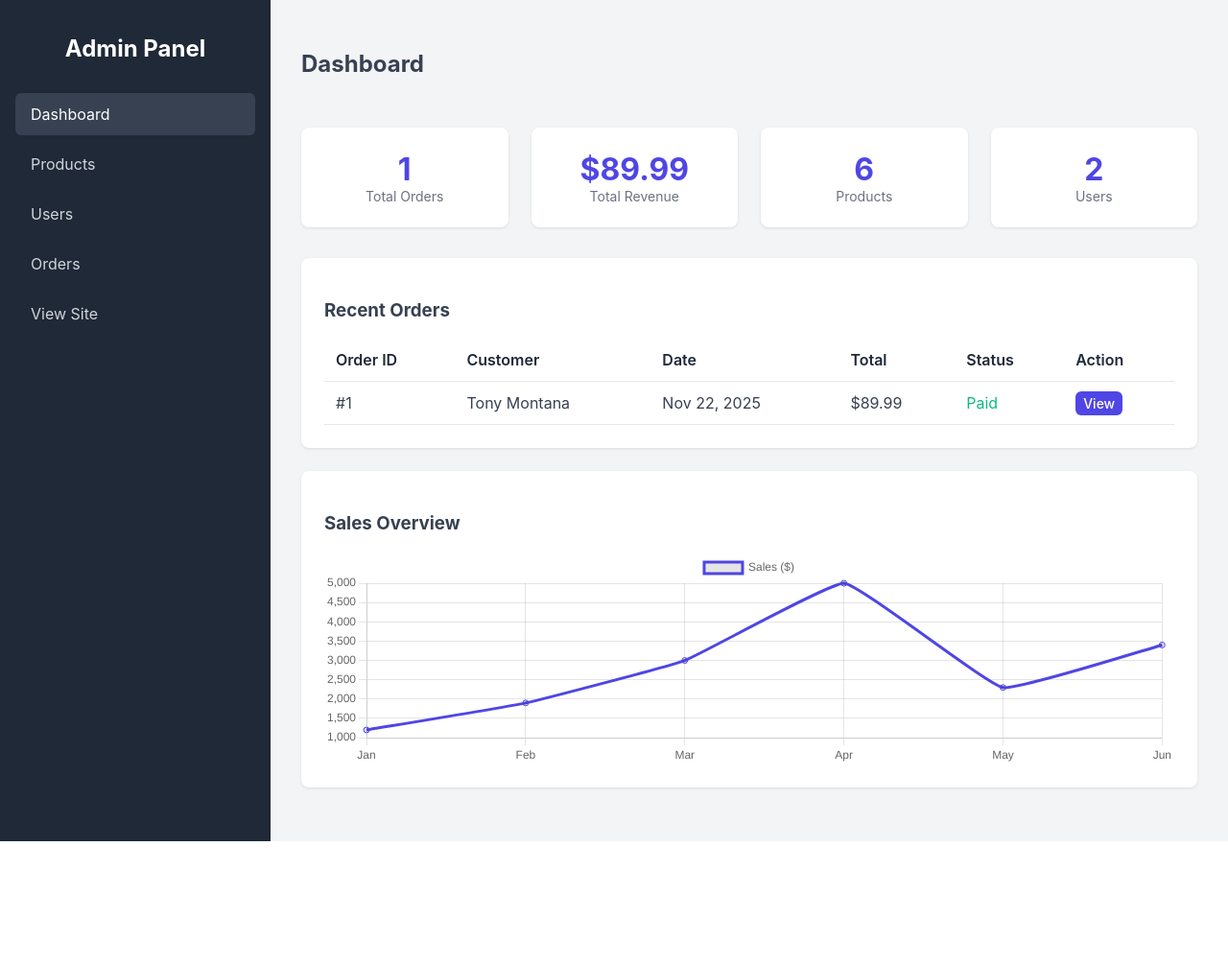
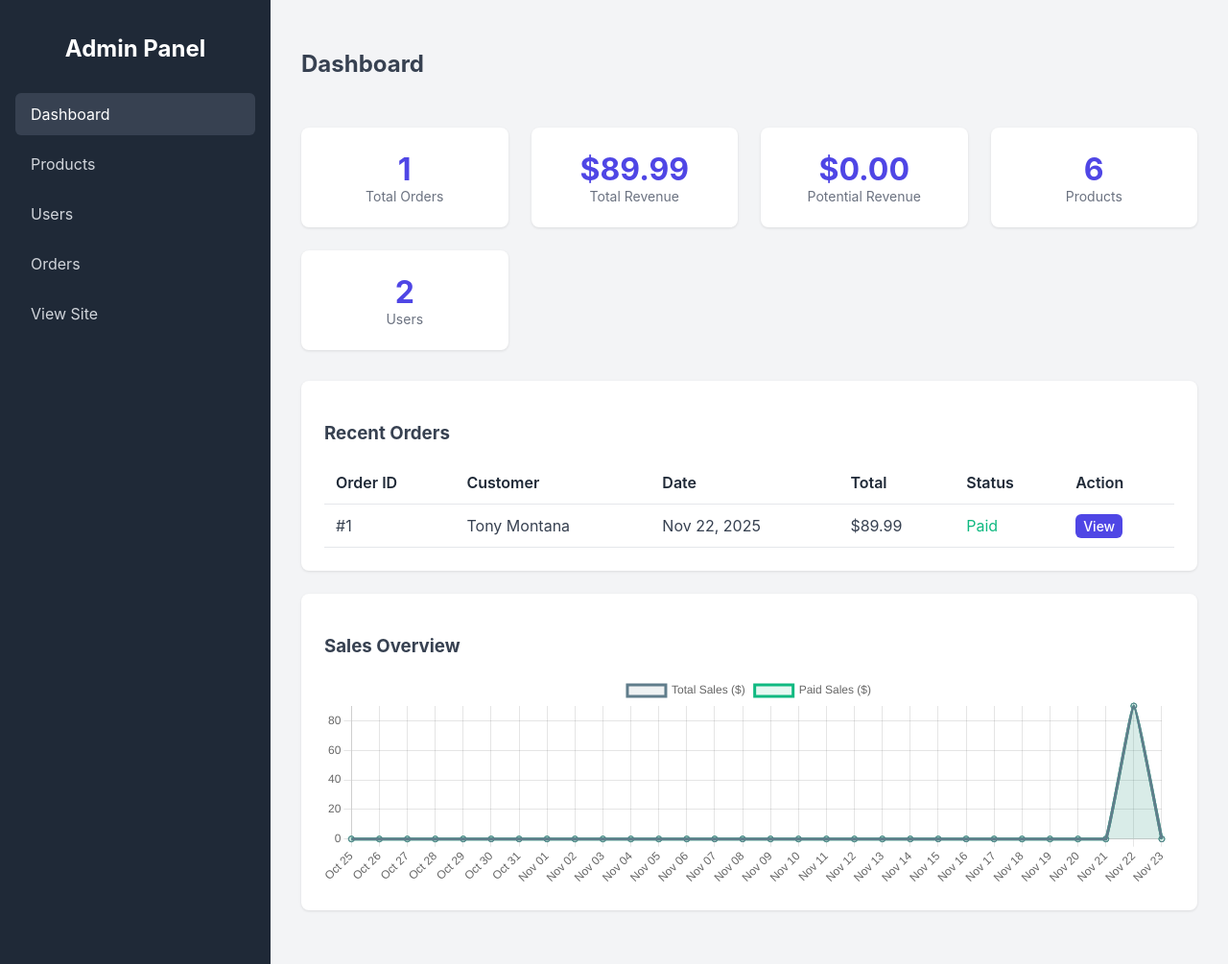
Before and after one commit to estebanhirzfeld/ecommerce_project, a Django app: page /custom-admin/dashboard/ in a window 1280 px wide. Shown: the whole page at 96% size. Before the commit the page ends 877 px from the top, so only its background shows below. Run offline with Django 5.2, Linux system fonts and the light colour scheme; a user stored in the database is signed in; data comes from the database, SQL or seed files in the repository; both versions use the stored data as it was after the commit.

Commit message:
feat: Add staff dashboard link and enhance admin dashboard with potential revenue and dynamic 30-day sales charts.

```diff
--- a/custom_admin/templates/custom_admin/dashboard.html
+++ b/custom_admin/templates/custom_admin/dashboard.html
@@ -15,6 +15,10 @@
     <div class="stat-card">
         <div class="stat-value">${{ total_revenue }}</div>
         <div class="stat-label">Total Revenue</div>
+    </div>
+    <div class="stat-card">
+        <div class="stat-value">${{ potential_revenue }}</div>
+        <div class="stat-label">Potential Revenue</div>
     </div>
     <div class="stat-card">
         <div class="stat-value">{{ total_products }}</div>
@@ -75,19 +79,45 @@
 <script src="https://cdn.jsdelivr.net/npm/chart.js"></script>
 <script>
     const ctx = document.getElementById('salesChart').getContext('2d');
+    const chartLabels = JSON.parse('{{ chart_labels|safe }}');
+    const totalSalesData = JSON.parse('{{ chart_total_sales|safe }}');
+    const paidSalesData = JSON.parse('{{ chart_paid_sales|safe }}');
+
     const salesChart = new Chart(ctx, {
         type: 'line',
         data: {
-            labels: ['Jan', 'Feb', 'Mar', 'Apr', 'May', 'Jun'], // Placeholder data
-            datasets: [{
-                label: 'Sales ($)',
-                data: [1200, 1900, 3000, 5000, 2300, 3400], // Placeholder data
-                borderColor: '#4f46e5',
-                tension: 0.1
-            }]
+            labels: chartLabels,
+            datasets: [
+                {
+                    label: 'Total Sales ($)',
+                    data: totalSalesData,
+                    borderColor: '#607d8b', // Greyed blue
+                    backgroundColor: 'rgba(96, 125, 139, 0.1)',
+                    tension: 0.1,
+                    fill: true
+                },
+                {
+                    label: 'Paid Sales ($)',
+                    data: paidSalesData,
+                    borderColor: '#10b981', // Green
+                    backgroundColor: 'rgba(16, 185, 129, 0.1)',
+                    tension: 0.1,
+                    fill: true
+                }
+            ]
         },
         options: {
             responsive: true,
+            interaction: {
+                mode: 'index',
+                intersect: false,
+            },
+            plugins: {
+                tooltip: {
+                    mode: 'index',
+                    intersect: false
+                }
+            }
         }
     });
 </script>
--- a/custom_admin/views.py
+++ b/custom_admin/views.py
@@ -19,20 +19,57 @@ def admin_login(request):
 @staff_member_required
 def dashboard(request):
     total_orders = Order.objects.count()
+
+    # Revenue calculations
     total_revenue = Order.objects.filter(paid=True).aggregate(Sum('items__price'))['items__price__sum'] or 0
-    total_revenue = "{:.2f}".format(total_revenue)
+    potential_revenue = Order.objects.filter(paid=False).aggregate(Sum('items__price'))['items__price__sum'] or 0
+
+    # Formatting
+    total_revenue_fmt = "{:.2f}".format(total_revenue)
+    potential_revenue_fmt = "{:.2f}".format(potential_revenue)
+
     total_products = Product.objects.count()
     total_users = User.objects.count()
 
-    # Simple data for charts (last 5 orders)
+    # Recent orders
     recent_orders = Order.objects.order_by('-created')[:5]
+
+    # Chart Data (Last 30 days)
+    from django.utils import timezone
+    from datetime import timedelta
+    import json
+
+    today = timezone.now().date()
+    dates = []
+    total_sales_data = []
+    paid_sales_data = []
+
+    for i in range(29, -1, -1):
+        date = today - timedelta(days=i)
+        date_str = date.strftime('%Y-%m-%d')
+        dates.append(date.strftime('%b %d'))
+
+        # Filter orders for this day
+        orders_day = Order.objects.filter(created__date=date)
+
+        # Total sales for the day (paid + unpaid)
+        day_total = orders_day.aggregate(Sum('items__price'))['items__price__sum'] or 0
+        total_sales_data.append(float(day_total))
+
+        # Paid sales for the day
+        day_paid = orders_day.filter(paid=True).aggregate(Sum('items__price'))['items__price__sum'] or 0
+        paid_sales_data.append(float(day_paid))
 
     context = {
         'total_orders': total_orders,
-        'total_revenue': total_revenue,
+        'total_revenue': total_revenue_fmt,
+        'potential_revenue': potential_revenue_fmt,
         'total_products': total_products,
         'total_users': total_users,
         'recent_orders': recent_orders,
+        'chart_labels': json.dumps(dates),
+        'chart_total_sales': json.dumps(total_sales_data),
+        'chart_paid_sales': json.dumps(paid_sales_data),
     }
     return render(request, 'custom_admin/dashboard.html', context)
 
--- a/store/templates/store/base.html
+++ b/store/templates/store/base.html
@@ -30,6 +30,12 @@
                             class="border-indigo-500 text-gray-900 inline-flex items-center px-1 pt-1 border-b-2 text-sm font-medium">
                             Tienda
                         </a>
+                        {% if user.is_staff %}
+                        <a href="{% url 'custom_admin:dashboard' %}"
+                            class="border-transparent text-gray-500 hover:border-gray-300 hover:text-gray-700 inline-flex items-center px-1 pt-1 border-b-2 text-sm font-medium">
+                            Dashboard
+                        </a>
+                        {% endif %}
                         <!-- Categories will go here -->
                     </div>
                 </div>
```
Also changed, not shown: db.sqlite3.
